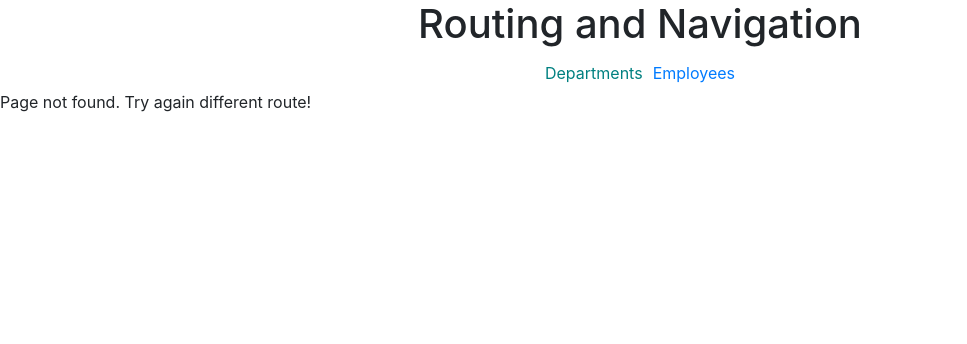
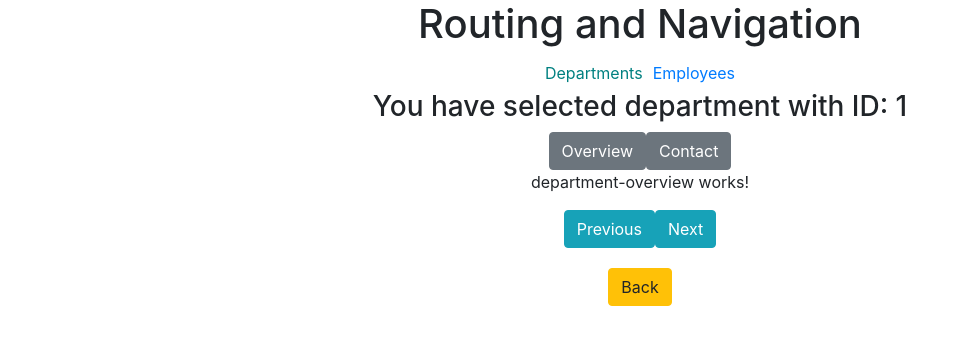
Before and after one commit to gghughunishvili/angular, an Angular app in the folder routing-demo/: page /departments/1/overview in a window 1280 px wide. Before the commit this address had no page. Shown: the top 344 px of the page, without its empty margins (0-967 px from the left). Built offline with nearby package versions, Linux system fonts and the light colour scheme.

Commit message:
added examples for routing children

```diff
--- a/routing-demo/src/app/app.module.ts
+++ b/routing-demo/src/app/app.module.ts
@@ -6,6 +6,8 @@ import { AppRoutingModule, routingComponents } from './app-routing.module';
 import { AppComponent } from './app.component';
 import { PageNotFoundComponent } from './page-not-found/page-not-found.component';
 import { DepartmentDetailComponent } from './department-detail/department-detail.component';
+import { DepartmentContactComponent } from './department-contact/department-contact.component';
+import { DepartmentOverviewComponent } from './department-overview/department-overview.component';
 
 
 @NgModule({
@@ -13,7 +15,9 @@ import { DepartmentDetailComponent } from './department-detail/department-detail
     AppComponent,
     routingComponents,
     PageNotFoundComponent,
-    DepartmentDetailComponent
+    DepartmentDetailComponent,
+    DepartmentContactComponent,
+    DepartmentOverviewComponent
   ],
   imports: [
     BrowserModule,
--- /dev/null
+++ b/routing-demo/src/app/department-contact/department-contact.component.ts
@@ -0,0 +1,19 @@
+import { Component, OnInit } from '@angular/core';
+
+@Component({
+  selector: 'app-department-contact',
+  template: `
+    <p>
+      department-contact works!
+    </p>
+  `,
+  styles: []
+})
+export class DepartmentContactComponent implements OnInit {
+
+  constructor() { }
+
+  ngOnInit() {
+  }
+
+}
--- a/routing-demo/src/app/department-detail/department-detail.component.ts
+++ b/routing-demo/src/app/department-detail/department-detail.component.ts
@@ -6,11 +6,19 @@ import { ActivatedRoute, Router, ParamMap } from '@angular/router';
   template: `
     <div class="container text-center">
       <h3>You have selected department with ID: {{ departmentId }}</h3>
-      <a (click)="goPrevious()" class="btn btn-info">Previous</a>
-      <a (click)="goNext()" class="btn btn-info">Next</a>
+
+      <div>
+        <button (click)="showOverview()" class="btn btn-secondary">Overview</button>
+        <button (click)="showContact()" class="btn btn-secondary">Contact</button>
+      </div>
+
+      <router-outlet></router-outlet>
+
+      <button (click)="goPrevious()" class="btn btn-info">Previous</button>
+      <button (click)="goNext()" class="btn btn-info">Next</button>
 
       <div id="go-back">
-        <a (click)="gotoDepartments()" class="btn btn-warning">Back</a>
+        <button (click)="gotoDepartments()" class="btn btn-warning">Back</button>
       </div>
     </div>
   `,
@@ -51,4 +59,12 @@ export class DepartmentDetailComponent implements OnInit {
     // this.router.navigate(['/departments', {"id": this.departmentId}]);
     this.router.navigate(['../', {"id": this.departmentId}], {relativeTo: this.route});
   }
+
+  showOverview() {
+    this.router.navigate(['overview'], {relativeTo: this.route});
+  }
+
+  showContact() {
+    this.router.navigate(['contact'], {relativeTo: this.route});
+  }
 }
--- /dev/null
+++ b/routing-demo/src/app/department-overview/department-overview.component.ts
@@ -0,0 +1,19 @@
+import { Component, OnInit } from '@angular/core';
+
+@Component({
+  selector: 'app-department-overview',
+  template: `
+    <p>
+      department-overview works!
+    </p>
+  `,
+  styles: []
+})
+export class DepartmentOverviewComponent implements OnInit {
+
+  constructor() { }
+
+  ngOnInit() {
+  }
+
+}
```
Also changed, not shown: routing-demo/src/app/app-routing.module.ts (+13 -2 lines), 2 other files (tests, documents, lock files or other folders).
